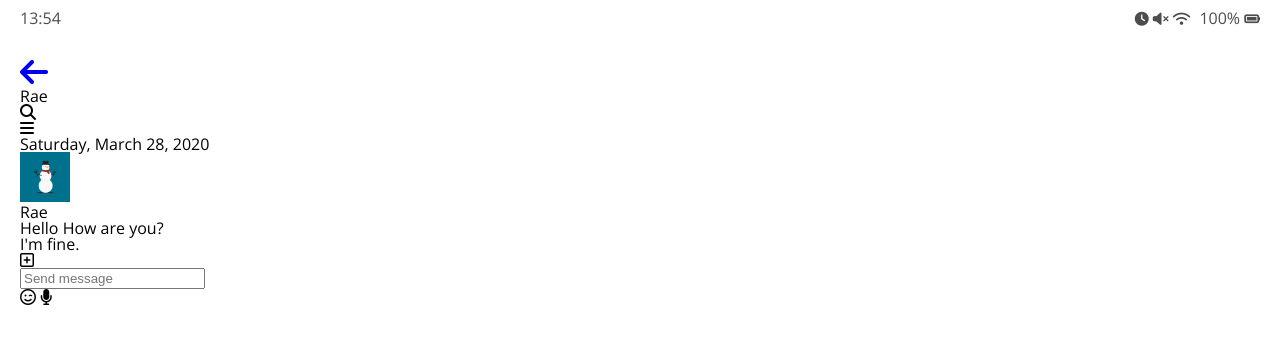
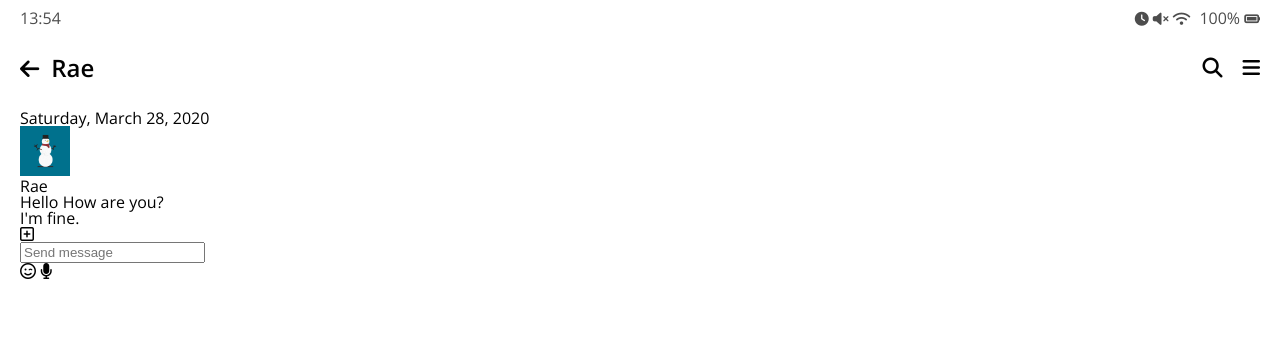
Before and after one commit to hhhan0315/kakao-clone, a plain HTML site: page chat.html in a window 1280 px wide. Drawn offline with nearby package versions, Linux system fonts and the light colour scheme.

Commit message:
#2.2 Header

```diff
--- a/chat.html
+++ b/chat.html
@@ -26,7 +26,7 @@
     <header class="header">
       <div class="header__header-column">
         <a href="index.html" class="header__back-btn">
-          <i class="fas fa-arrow-left fa-2x"></i>
+          <i class="fas fa-arrow-left"></i>
         </a>
         <h1 class="header__title">Rae</h1>
       </div>
@@ -34,9 +34,9 @@
         <span class="header__icon">
           <i class="fas fa-search"></i>
         </span>
-        <div class="header_icon">
+        <span class="header__icon">
           <i class="fas fa-bars"></i>
-        </div>
+        </span>
       </div>
     </header>
     <main class="chat">
--- /dev/null
+++ b/css/header.css
@@ -0,0 +1,27 @@
+.header {
+  display: flex;
+  justify-content: space-between;
+  align-items: center;
+  margin-bottom: 30px;
+}
+
+.header .header__title {
+  font-size: 24px;
+  font-weight: 600;
+}
+
+.header .header__icon {
+  font-size: 20px;
+  margin-left: 20px;
+  cursor: pointer;
+}
+
+.header .header__header-column {
+  display: flex;
+  align-items: center;
+}
+
+.header .header__back-btn {
+  font-size: 22px;
+  margin-right: 12px;
+}
--- a/css/styles.css
+++ b/css/styles.css
@@ -1,6 +1,7 @@
-@import url("https://fonts.googleapis.com/css?family=Open+Sans:400,700&display=swap");
+@import url("https://fonts.googleapis.com/css?family=Open+Sans:400,600&display=swap");
 @import "reset.css";
 @import "status-bar.css";
+@import "header.css";
 
 body {
   background-color: white;
@@ -9,3 +10,8 @@ body {
   font-family: "Open Sans", -apple-system, BlinkMacSystemFont, "Segoe UI",
     Roboto, Oxygen, Ubuntu, Cantarell, "Open Sans", "Helvetica Neue", sans-serif;
 }
+
+a {
+  /* 부모요소의 색깔을 가져옴 */
+  color: inherit;
+}
```
Also changed, not shown: setting.html (+1 -1 lines).
